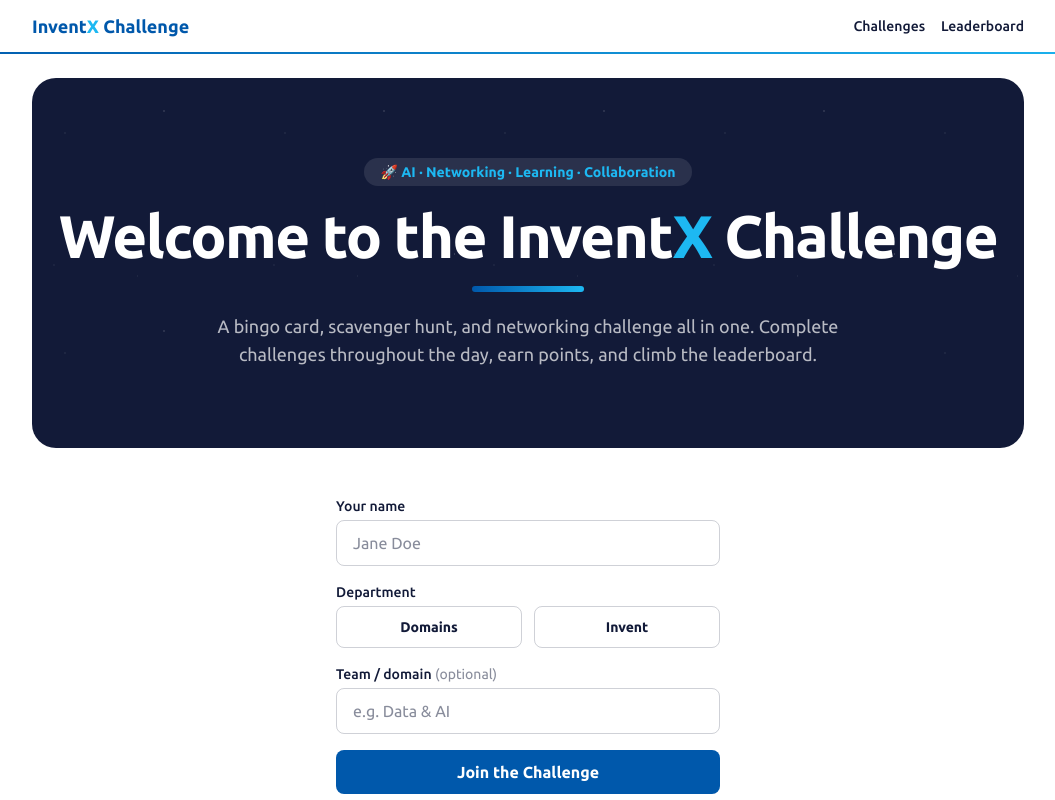
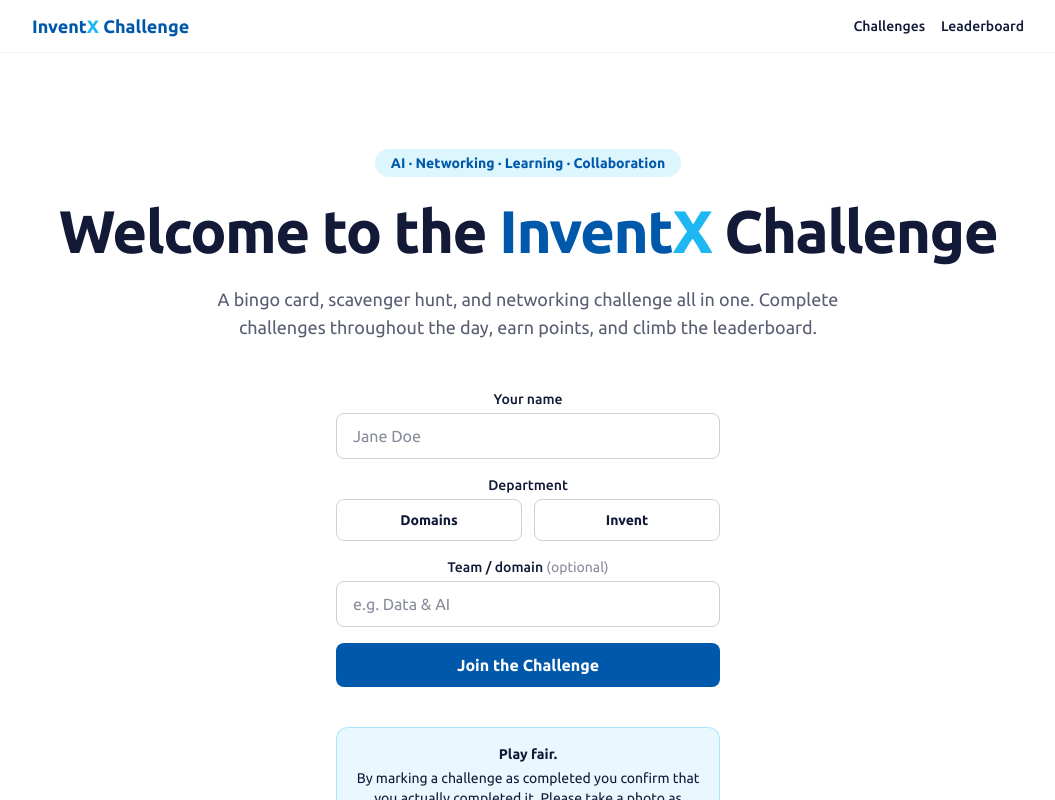
Before and after one commit to sannahvdwijst/inventx-challenge, a Next.js app: page / in a window 1280 px wide. Shown: the top 800 px of the page, without its empty margins (112-1167 px from the left). Built offline with nearby package versions, Linux system fonts and the light colour scheme; no server answers.

Commit message:
Revert "Add subtle astronaut/space theme: starfield on dark surfaces, gradient accent bar"
This reverts commit 7f8930ba94c4947a00e097880ca94210835be358.

```diff
--- a/src/app/challenges/page.tsx
+++ b/src/app/challenges/page.tsx
@@ -322,7 +322,7 @@ export default function ChallengesPage() {
 
       <BadgeToast badges={newBadges} />
 
-      <div className="bg-stars mb-8 rounded-2xl p-6 text-white">
+      <div className="mb-8 rounded-2xl bg-cap-dark-blue p-6 text-white">
         <p className="text-sm text-white/70">Welcome, {participant.name}</p>
         <div className="mt-2 flex flex-wrap items-end justify-between gap-4">
           <div>
--- a/src/app/globals.css
+++ b/src/app/globals.css
@@ -44,23 +44,3 @@ body {
 .animate-badge-pop {
   animation: badge-pop 3.2s ease forwards;
 }
-
-/* Subtle starfield for dark surfaces — a restrained nod to the day's
-   astronaut theme, not a literal space background. */
-.bg-stars {
-  background-color: var(--color-cap-dark-blue);
-  background-image:
-    radial-gradient(1.3px 1.3px at 15% 25%, rgba(255, 255, 255, 0.55), transparent 60%),
-    radial-gradient(1px 1px at 35% 70%, rgba(255, 255, 255, 0.4), transparent 60%),
-    radial-gradient(1.5px 1.5px at 60% 15%, rgba(255, 255, 255, 0.5), transparent 60%),
-    radial-gradient(1px 1px at 80% 55%, rgba(255, 255, 255, 0.35), transparent 60%),
-    radial-gradient(1.2px 1.2px at 92% 80%, rgba(255, 255, 255, 0.5), transparent 60%),
-    radial-gradient(1px 1px at 48% 90%, rgba(255, 255, 255, 0.35), transparent 60%),
-    radial-gradient(1.3px 1.3px at 10% 85%, rgba(255, 255, 255, 0.45), transparent 60%);
-  background-repeat: repeat;
-  background-size: 220px 220px;
-}
-
-.gradient-bar {
-  background: linear-gradient(90deg, var(--color-cap-blue), var(--color-cap-light-blue));
-}
--- a/src/app/layout.tsx
+++ b/src/app/layout.tsx
@@ -18,7 +18,7 @@ export default function RootLayout({ children }: LayoutProps<"/">) {
   return (
     <html lang="en" className={`${ubuntu.variable} h-full antialiased`}>
       <body className="min-h-full flex flex-col bg-cap-white text-cap-dark-blue">
-        <header className="sticky top-0 z-40 bg-cap-white/90 backdrop-blur">
+        <header className="sticky top-0 z-40 border-b border-black/5 bg-cap-white/90 backdrop-blur">
           <nav className="mx-auto flex max-w-5xl items-center justify-between px-4 py-3">
             <Link href="/" className="text-lg font-bold text-cap-blue">
               Invent<span className="text-cap-light-blue">X</span> Challenge
@@ -32,12 +32,11 @@ export default function RootLayout({ children }: LayoutProps<"/">) {
               </Link>
             </div>
           </nav>
-          <div className="gradient-bar h-0.5 w-full" />
         </header>
 
         <main className="flex-1">{children}</main>
 
-        <footer className="bg-stars text-white">
+        <footer className="border-t border-black/5 bg-cap-dark-blue text-white">
           <div className="mx-auto max-w-5xl px-4 py-6 text-sm text-white/80">
             <p className="font-semibold text-white">Play fair.</p>
             <p className="mt-1">
--- a/src/app/leaderboard/page.tsx
+++ b/src/app/leaderboard/page.tsx
@@ -16,8 +16,7 @@ export default async function LeaderboardPage() {
   return (
     <div className="mx-auto max-w-4xl px-4 py-10">
       <h1 className="text-3xl font-bold text-cap-dark-blue">Leaderboard</h1>
-      <div className="gradient-bar mt-2 h-1 w-16 rounded-full" />
-      <p className="mt-3 text-cap-dark-blue/60">Live standings for the InventX Challenge.</p>
+      <p className="mt-1 text-cap-dark-blue/60">Live standings for the InventX Challenge.</p>
 
       {scores.length === 0 ? (
         <p className="mt-10 text-cap-dark-blue/50">
@@ -32,7 +31,7 @@ export default async function LeaderboardPage() {
                   key={p.id}
                   className={`rounded-2xl border p-5 text-center ${
                     i === 0
-                      ? "bg-stars border-cap-light-blue text-white sm:order-2 sm:scale-105"
+                      ? "border-cap-blue bg-cap-blue text-white sm:order-2 sm:scale-105"
                       : "border-cap-dark-blue/15 bg-white text-cap-dark-blue"
                   }`}
                 >
--- a/src/app/organiser/page.tsx
+++ b/src/app/organiser/page.tsx
@@ -53,8 +53,7 @@ export default async function OrganiserDashboard() {
       <div className="mb-8 flex items-center justify-between">
         <div>
           <h1 className="text-3xl font-bold text-cap-dark-blue">Organiser Dashboard</h1>
-          <div className="gradient-bar mt-2 h-1 w-16 rounded-full" />
-          <p className="mt-3 text-cap-dark-blue/60">InventX Challenge — live event overview.</p>
+          <p className="mt-1 text-cap-dark-blue/60">InventX Challenge — live event overview.</p>
         </div>
         <form action={organiserLogout}>
           <button
@@ -94,7 +93,7 @@ export default async function OrganiserDashboard() {
                   key={p.id}
                   className={`rounded-2xl border p-5 text-center ${
                     i === 0
-                      ? "bg-stars border-cap-light-blue text-white sm:order-2 sm:scale-105"
+                      ? "border-cap-blue bg-cap-blue text-white sm:order-2 sm:scale-105"
                       : "border-cap-dark-blue/15 bg-white text-cap-dark-blue"
                   }`}
                 >
--- a/src/app/page.tsx
+++ b/src/app/page.tsx
@@ -4,23 +4,27 @@ import { Disclaimer } from "@/components/Disclaimer";
 export default function Home() {
   return (
     <div className="mx-auto max-w-5xl px-4">
-      <section className="bg-stars mt-6 flex flex-col items-center gap-5 rounded-3xl px-6 py-16 text-center sm:py-20">
-        <span className="rounded-full bg-white/10 px-4 py-1 text-sm font-semibold text-cap-light-blue">
-          🚀 AI · Networking · Learning · Collaboration
+      <section className="flex flex-col items-center gap-6 py-16 text-center sm:py-24">
+        <span className="rounded-full bg-cap-light-blue/15 px-4 py-1 text-sm font-semibold text-cap-blue">
+          AI · Networking · Learning · Collaboration
         </span>
-        <h1 className="text-4xl font-bold tracking-tight text-white sm:text-6xl">
-          Welcome to the Invent<span className="text-cap-light-blue">X</span> Challenge
+        <h1 className="text-4xl font-bold tracking-tight text-cap-dark-blue sm:text-6xl">
+          Welcome to the{" "}
+          <span className="text-cap-blue">
+            Invent<span className="text-cap-light-blue">X</span>
+          </span>{" "}
+          Challenge
         </h1>
-        <div className="gradient-bar h-1.5 w-28 rounded-full" />
-        <p className="max-w-2xl text-lg text-white/70">
+        <p className="max-w-2xl text-lg text-cap-dark-blue/70">
           A bingo card, scavenger hunt, and networking challenge all in one. Complete
           challenges throughout the day, earn points, and climb the leaderboard.
         </p>
-      </section>
 
-      <section className="flex flex-col items-center gap-6 py-12">
-        <RegisterForm />
-        <div className="w-full max-w-sm">
+        <div className="mt-6 flex w-full justify-center">
+          <RegisterForm />
+        </div>
+
+        <div className="mt-4 w-full max-w-sm">
           <Disclaimer />
         </div>
       </section>
```
